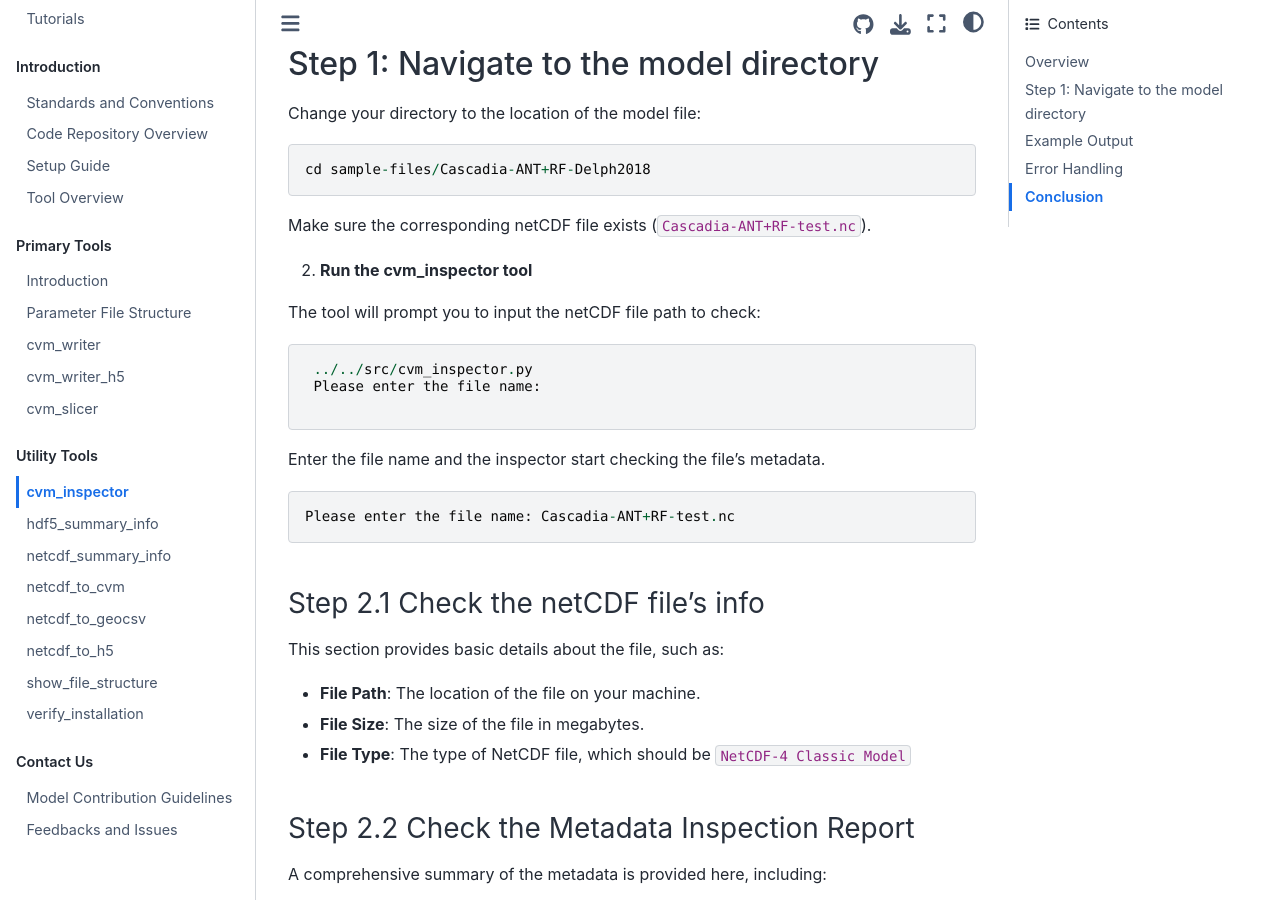
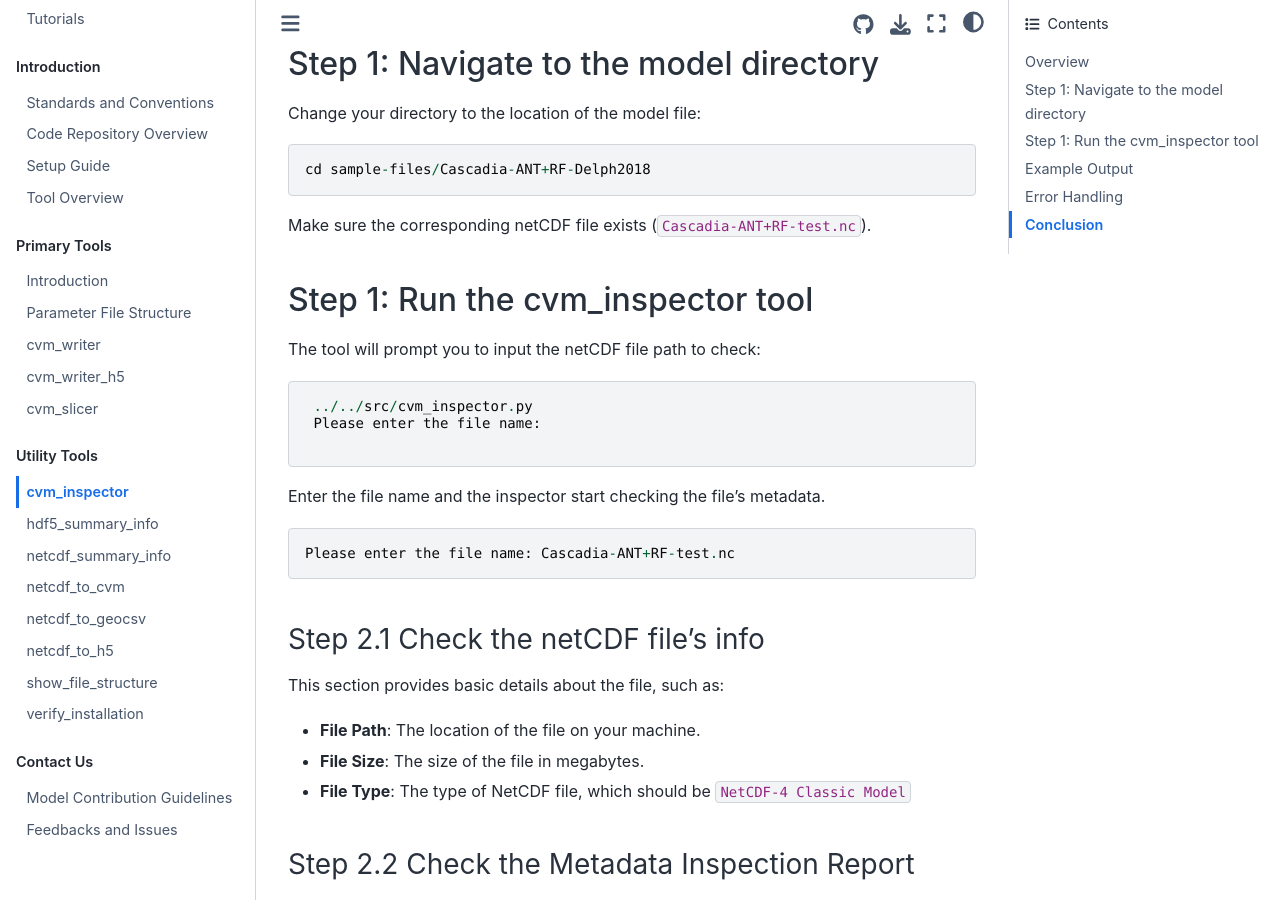
Before and after one commit to cascadiaquakes/cvm-tools-book, a Jupyter Book: the page built from usage/cvm_inspector.md, in a window 1280 px wide and 900 px high, scrolled down 691 px. Built offline with Jupyter Book 1.0.4 settings and Sphinx 7.4.7 and the Sphinx Book theme 1.1.4, drawn with Linux system fonts in a browser that asks for light colours.

Commit message:
style update

```diff
--- a/usage/cvm_inspector.md
+++ b/usage/cvm_inspector.md
@@ -27,7 +27,7 @@ cd sample-files/Cascadia-ANT+RF-Delph2018
 
 Make sure the corresponding netCDF file exists (`Cascadia-ANT+RF-test.nc`).
 
-2. **Run the cvm_inspector tool**
+## Step 1: Run the cvm_inspector tool
 
 The tool will prompt you to input the netCDF file path to check:
 
```
